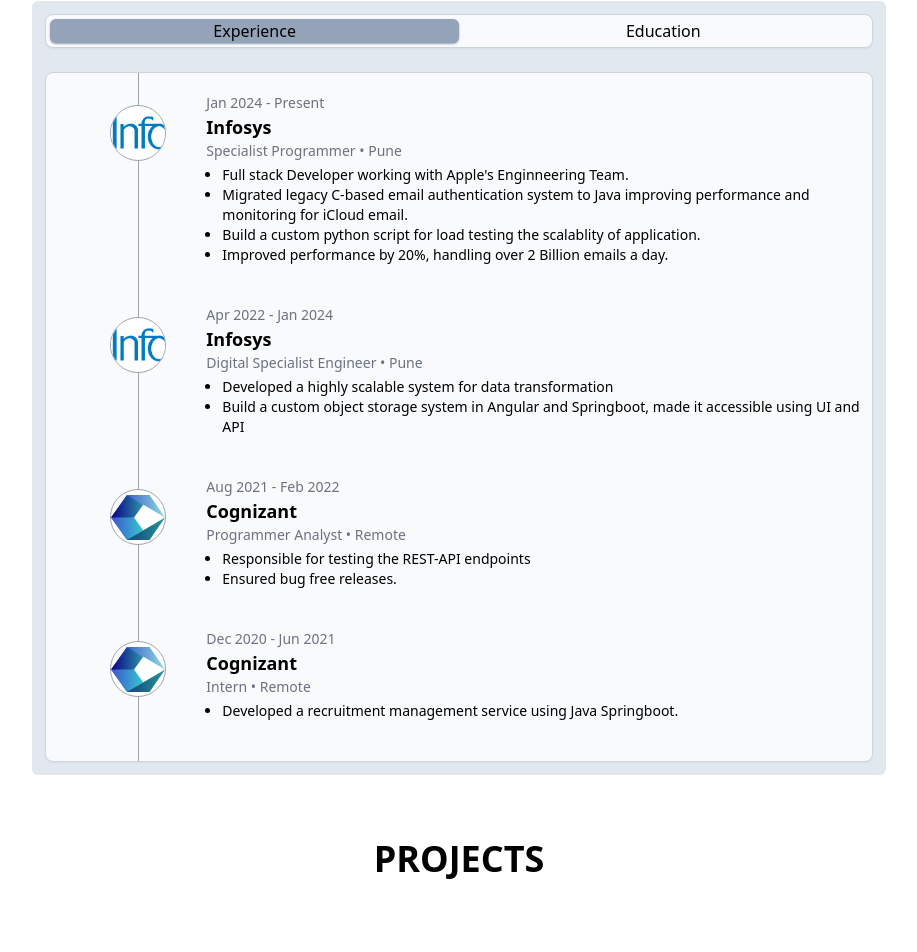
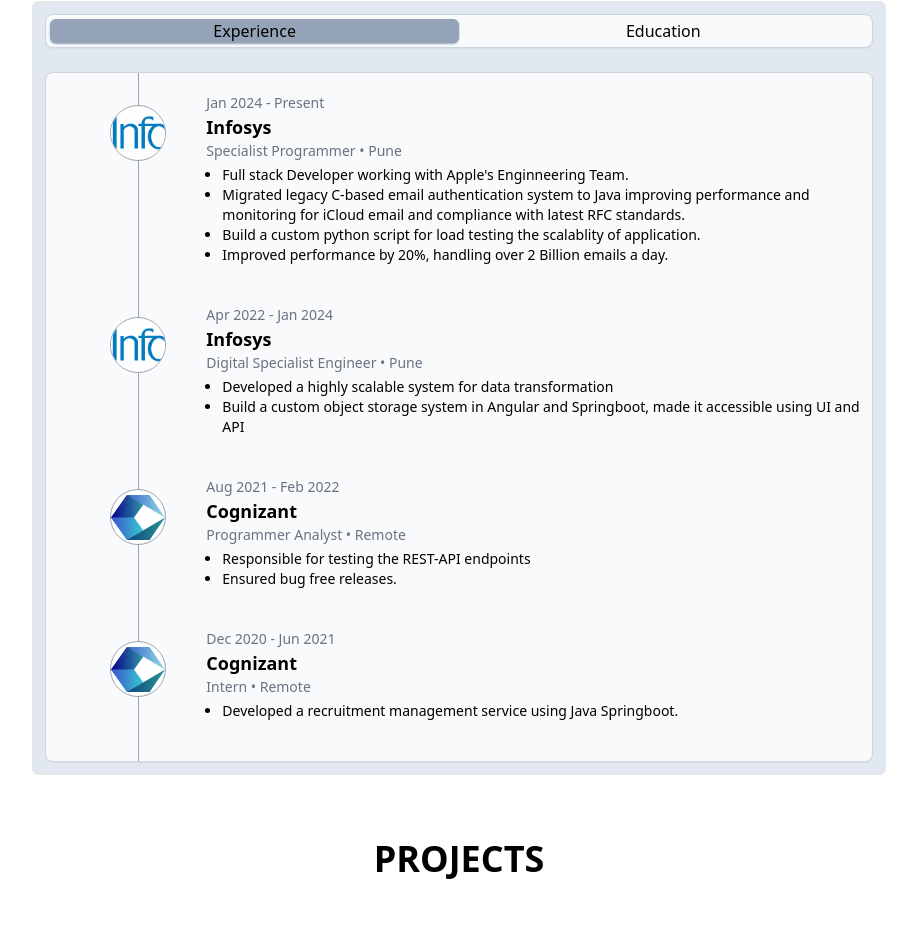
Before and after one commit to utalmighty/portfolio, a React (Vite) app: page / in a window 1280 px wide. Shown: the part 875-1827 px from the top of the page, without its empty margins (181-1098 px from the left). Built offline with nearby package versions, Linux system fonts and the light colour scheme.

Commit message:
Added DSE offer link

```diff
--- a/src/components/career/Tab.tsx
+++ b/src/components/career/Tab.tsx
@@ -54,7 +54,7 @@
       name: "Infosys",
       about: [
         "Full stack Developer working with Apple's Enginneering Team.",
-        "Migrated legacy C-based email authentication system to Java improving performance and monitoring for iCloud email.",
+        "Migrated legacy C-based email authentication system to Java improving performance and monitoring for iCloud email and compliance with latest RFC standards.",
         "Build a custom python script for load testing the scalablity of application.",
         "Improved performance by 20%, handling over 2 Billion emails a day.",
       ],
@@ -73,7 +73,7 @@
       ],
       date: "Apr 2022 - Jan 2024",
       position: "Digital Specialist Engineer",
-      link: "exp2 link",
+      link: "https://drive.google.com/file/d/1gDL4G52MsDWQgaLXPQShamCM-0DxjTbx/view?usp=sharing",
       location: "Pune",
       specialities: [],
     },
```
